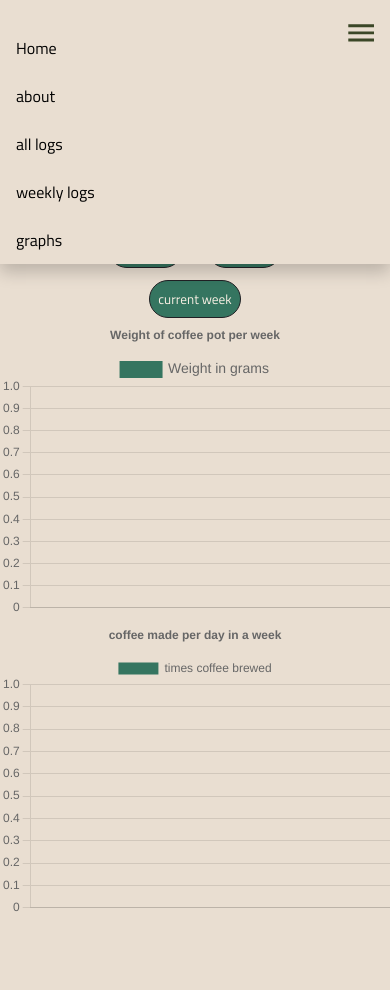
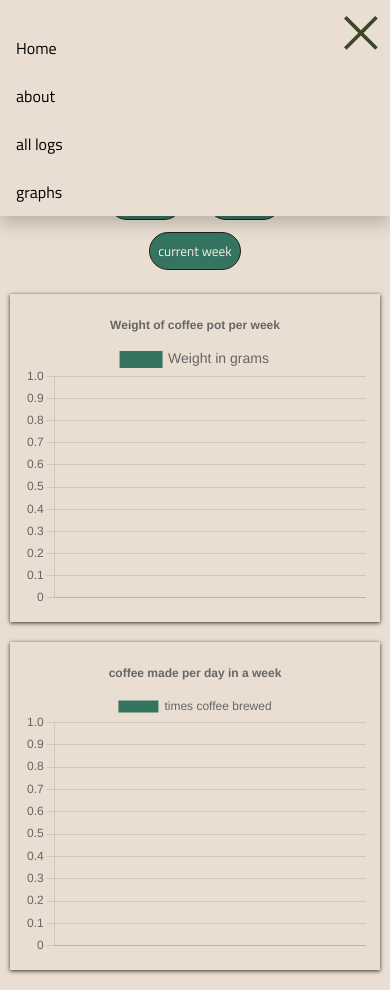
Before and after one commit to howest-mct/2021-2022-projectone-driessenslucas, a plain HTML site: page front-end/graphs.html in a window 390 px wide. Both pictures are taken after a click on the element 367 px from the left and 32 px from the top of the page. Before the commit the page ends 918 px from the top, so only its background shows below. Drawn offline with nearby package versions, Linux system fonts and the light colour scheme; no server answers.

Commit message:
added: graph box shadow

```diff
--- a/front-end/graphs.html
+++ b/front-end/graphs.html
@@ -26,7 +26,6 @@
 					</button>
 					<div class="dropdown-content">
 						<a href="./logs.html">all logs</a>
-						<a href="./weeklylogs.html">weekly logs</a>
 						<a href="./graphs.html">graphs</a>
 					</div>
 				</div>
@@ -44,7 +43,6 @@
 					<a href="./index.html">Home</a>
 					<a href="#">about</a>
 					<a href="./logs.html">all logs</a>
-					<a href="./weeklylogs.html">weekly logs</a>
 					<a href="./graphs.html">graphs</a>
 				</div>
 			</div>
--- a/front-end/script/app.js
+++ b/front-end/script/app.js
@@ -305,7 +305,6 @@ const updateHamburger = function () {
 	if (
 		document.querySelector('.mobile-dropdown').classList.contains('c-hidden')
 	) {
-		console.log('true');
 		htmlHamburger.innerHTML = `<svg xmlns="http://www.w3.org/2000/svg" width="34" height="34" viewBox="0 0 34 34">
 		<g id="navbar_mobile" transform="translate(-745 -78.284)">
 		  <rect id="rectangle" width="34" height="34" transform="translate(745 78.284)" fill="none"/>
@@ -315,7 +314,6 @@ const updateHamburger = function () {
 
 	  `;
 	} else {
-		console.log('false');
 		htmlHamburger.innerHTML = `<svg xmlns="http://www.w3.org/2000/svg" width="33.793" height="33.793" viewBox="0 0 33.793 33.793">
 		<path id="close_FILL0_wght400_GRAD0_opsz48" d="M12.949,44.143l-2.6-2.6,14.3-14.3-14.3-14.3,2.6-2.6,14.3,14.3,14.3-14.3,2.6,2.6-14.3,14.3,14.3,14.3-2.6,2.6-14.3-14.3Z" transform="translate(-10.35 -10.35)" fill="#3b4727"/>
 	  </svg>
--- a/front-end/script/graph.js
+++ b/front-end/script/graph.js
@@ -7,6 +7,7 @@ let weightData = [];
 let WeightLabels = [];
 let CoffeeLabels = [];
 let CoffeeChart;
+let htmlHamburger;
 let weightChart;
 let weekIndex = 0;
 
@@ -94,6 +95,26 @@ const createCoffeeMadeChart = function () {
 	CoffeeChart = new Chart(ctx, config);
 };
 
+const updateHamburger = function () {
+	if (
+		document.querySelector('.mobile-dropdown').classList.contains('c-hidden')
+	) {
+		htmlHamburger.innerHTML = `<svg xmlns="http://www.w3.org/2000/svg" width="34" height="34" viewBox="0 0 34 34">
+		<g id="navbar_mobile" transform="translate(-745 -78.284)">
+		  <rect id="rectangle" width="34" height="34" transform="translate(745 78.284)" fill="none"/>
+		  <path id="path" d="M3,23.142H28.713V20.285H3v2.857ZM3,16H28.713V13.142H3V16ZM3,6V8.857H28.713V6Z" transform="translate(746.286 80.571)" fill="#3b4727" fill-rule="evenodd"/>
+		</g>
+	  </svg>
+
+	  `;
+	} else {
+		htmlHamburger.innerHTML = `<svg xmlns="http://www.w3.org/2000/svg" width="33.793" height="33.793" viewBox="0 0 33.793 33.793">
+		<path id="close_FILL0_wght400_GRAD0_opsz48" d="M12.949,44.143l-2.6-2.6,14.3-14.3-14.3-14.3,2.6-2.6,14.3,14.3,14.3-14.3,2.6,2.6-14.3,14.3,14.3,14.3-2.6,2.6-14.3-14.3Z" transform="translate(-10.35 -10.35)" fill="#3b4727"/>
+	  </svg>
+	`;
+	}
+};
+
 const updateCoffeMade = function (data) {
 	for (const log of data) {
 		CoffeeData.push(log['Waarde']);
@@ -120,6 +141,7 @@ const getData = function () {
 const listenToMobileNav = function () {
 	document.querySelector('.hamburger').addEventListener('click', function () {
 		document.querySelector('.mobile-dropdown').classList.toggle('c-hidden');
+		updateHamburger();
 	});
 };
 const listenToBtn = function () {
@@ -167,6 +189,7 @@ socketio.on('B2F_weightLogs', function (data) {
 
 //#region ***  Init / DOMContentLoaded                  ***********
 const init = function () {
+	htmlHamburger = document.querySelector('.hamburger');
 	createCoffeeMadeChart();
 	createWeightChart();
 	getData();
--- a/front-end/style/screen.css
+++ b/front-end/style/screen.css
@@ -190,11 +190,17 @@ span {
 */
 
 .o-row--body {
-	height: 80vh;
+	height: 100vh;
 	display: flex;
 	align-items: center;
 	justify-content: space-evenly;
 	flex-direction: column;
+	overflow: hidden;
+}
+@media (min-width: 968px) {
+	.o-row--body {
+		height: 80vh;
+	}
 }
 .o-row--footer {
 	position: relative;
@@ -427,7 +433,7 @@ span {
 	cursor: pointer; /* Add a mouse pointer on hover */
 	padding: 5px; /* Some padding */
 	padding-bottom: 0px;
-	box-shadow: 0px 0px 15px #e9ded1;
+	box-shadow: 0px 0px 30px #e9ded1;
 	border-radius: 10px; /* Rounded corners */
 	font-size: 18px; /* Increase font size */
 }
@@ -511,7 +517,11 @@ span {
 .weightgraph {
 	min-height: 300px;
 	height: 100%;
-	max-width: 90%;
+	max-width: 80%;
+	box-shadow: 0 1px 4px 0 rgba(0, 0, 0, 0.8);
+	margin-top: 24px;
+	margin-bottom: 20px;
+	padding: 14px;
 }
 .coffee-weight {
 	min-height: 300px;
@@ -519,8 +529,11 @@ span {
 }
 .coffeegraph {
 	min-height: 300px;
-	max-width: 90%;
+	max-width: 80%;
 	height: 100%;
+	box-shadow: 0 1px 4px 0 rgba(0, 0, 0, 0.8);
+	margin-bottom: 20px;
+	padding: 14px;
 }
 .coffee-made {
 	overflow: hidden;
@@ -528,12 +541,12 @@ span {
 }
 @media (max-width: 768px) {
 	.weightgraph {
-		max-width: 100%;
+		max-width: 95%;
 		height: 45%;
 		font-size: 14px;
 	}
 	.coffeegraph {
-		max-width: 100%;
+		max-width: 95%;
 		height: 45%;
 		font-size: 14px;
 	}
```
Also changed, not shown: front-end/index.html (+0 -2 lines), front-end/logs.html (+0 -2 lines), 1 other file.
